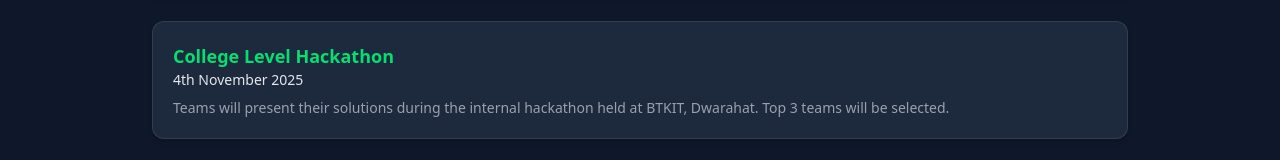
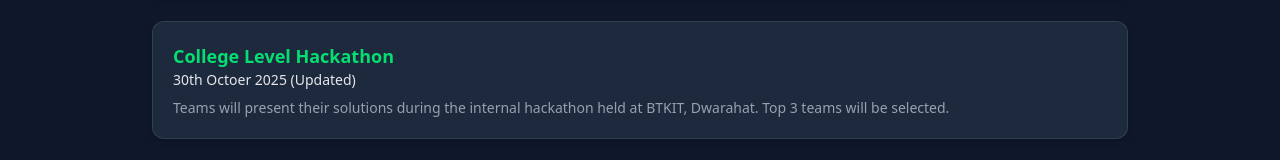
Before and after one commit to ayushsaini7717/SIHWebsite, a React (Vite) app: page / in a window 1280 px wide. Shown: the part 1879-2039 px from the top of the page. Built offline with nearby package versions, Linux system fonts and the light colour scheme.

Commit message:
updated the date of hackathon

```diff
--- a/src/components/TimelineSection.jsx
+++ b/src/components/TimelineSection.jsx
@@ -10,7 +10,7 @@ const TimelineSection = () => {
       detail: "Team registrations open for BTKIT students (4 members per team).",
     },
     {
-      date: "4th November 2025",
+      date: "30th Octoer 2025 (Updated)",
       title: "College Level Hackathon",
       detail: "Teams will present their solutions during the internal hackathon held at BTKIT, Dwarahat. Top 3 teams will be selected.",
     },
```
